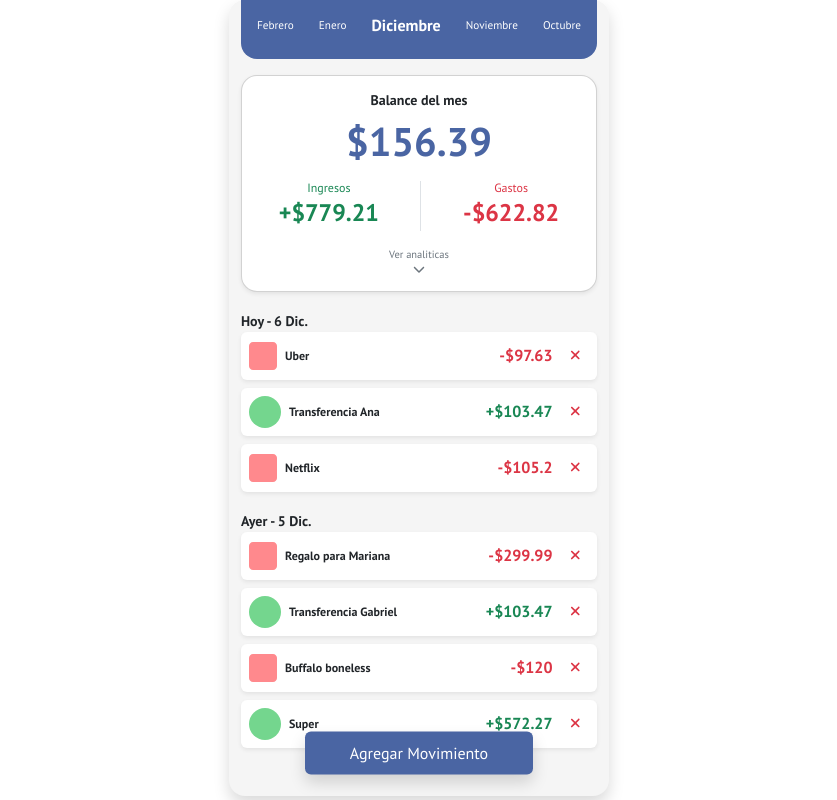
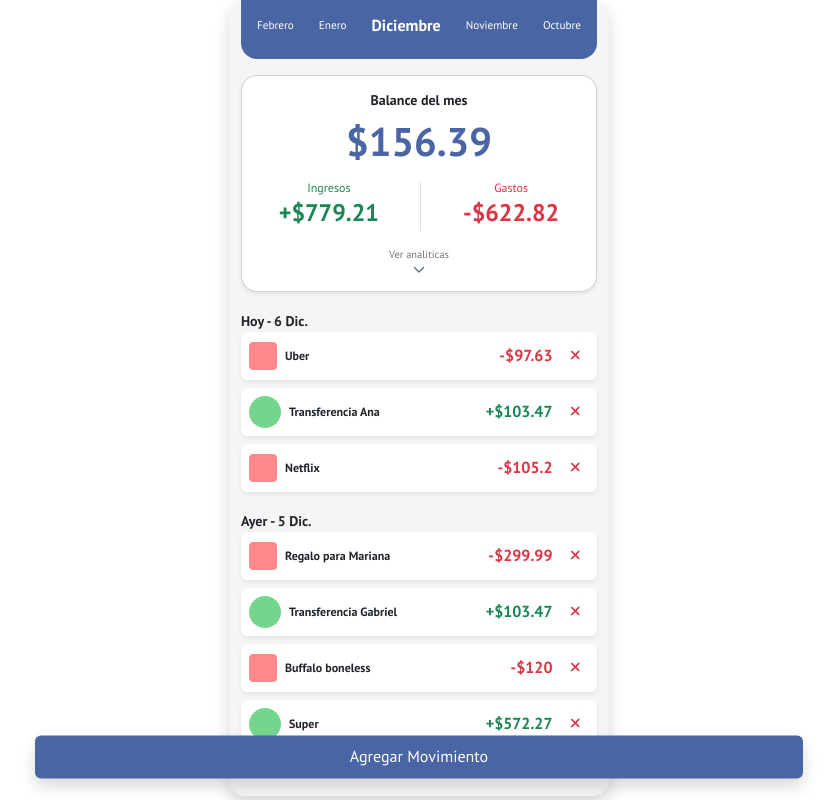
Before and after one commit to ArmandLord/disrupcion-challenge, a React (Vite) app: page / in a window 1280 px wide. Shown: the whole page, without its empty margins (221-1058 px from the left). Built offline with nearby package versions, Linux system fonts and the light colour scheme.

Commit message:
fix: position button

```diff
--- a/src/components/AddTransaction.tsx
+++ b/src/components/AddTransaction.tsx
@@ -18,7 +18,7 @@ export const AddTransaction = () => {
         style={{
           width: "60%",
           padding: ".6rem",
-          position: "absolute",
+          position: "fixed",
           bottom: "0",
           left: "50%",
           transform: "translate(-50%, -50%)",
--- a/src/components/ContainerApp.tsx
+++ b/src/components/ContainerApp.tsx
@@ -2,11 +2,15 @@ import { PropsWithChildren } from "react";
 
 export const ContainerApp = ({ children }: PropsWithChildren) => {
   return (
-    <div className="container vh-100 ">
+    <div
+      style={{
+        position: "relative",
+      }}
+      className="container vh-100 "
+    >
       <div className="row justify-content-center align-items-center">
         <div
           style={{
-            position: "relative",
             background: "#f5f5f5",
           }}
           className="col-md-4 shadow rounded-4"
```
